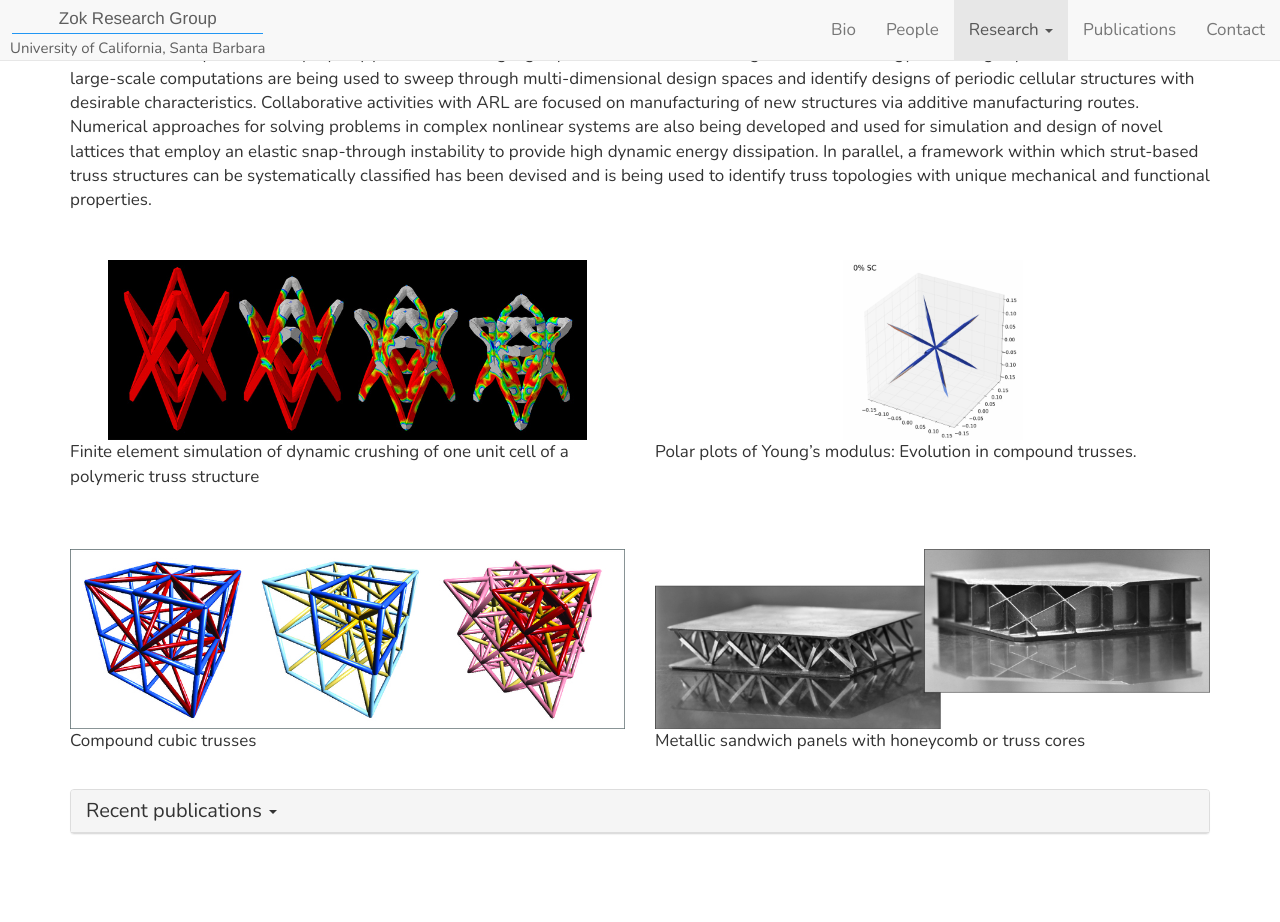
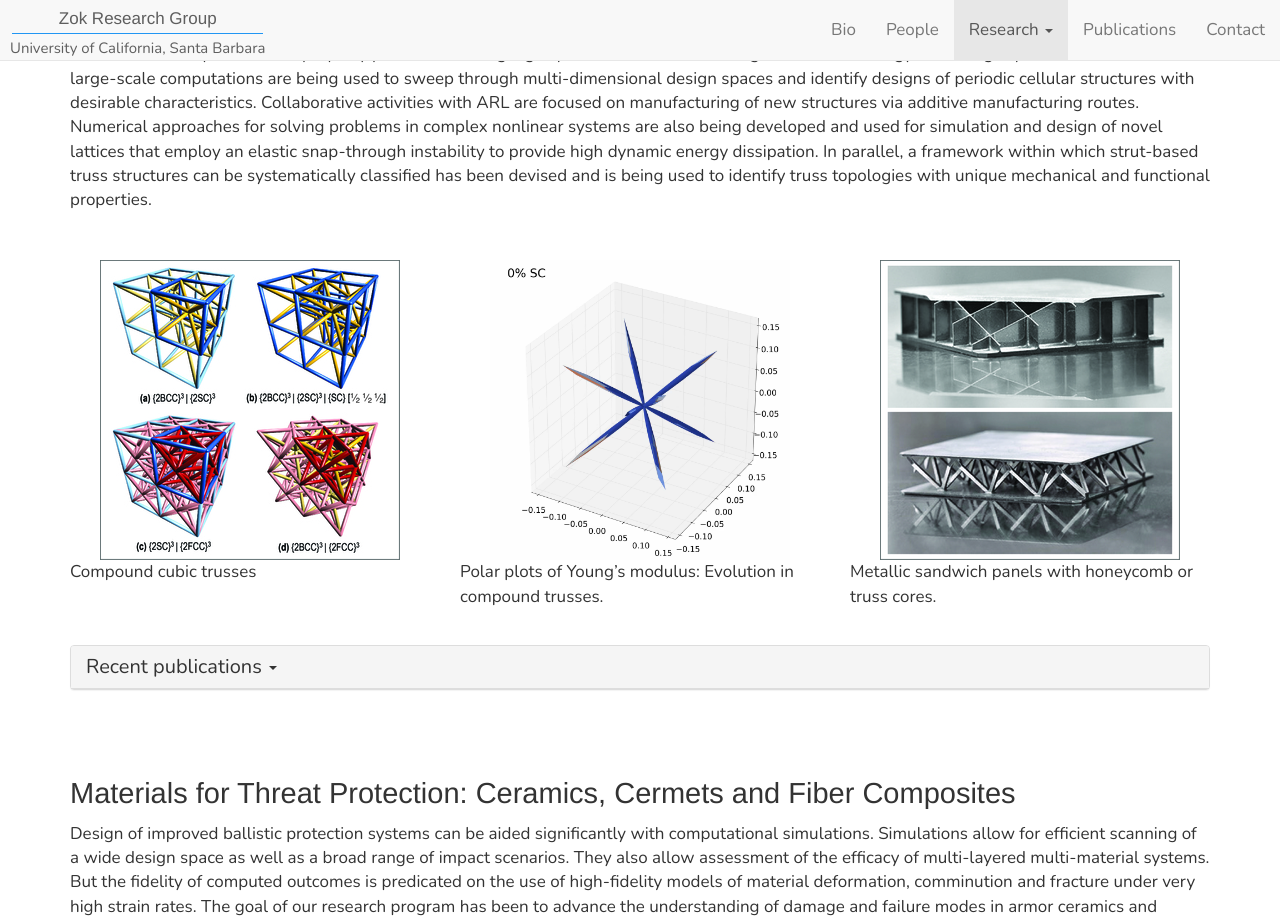
Before and after one commit to latture/zok-group-website, a Jekyll site: the page built from research/index.html, in a window 1280 px wide and 1400 px high, scrolled down 1014 px. Shown: the top 922 px of the window. Built offline with Jekyll 4.4.1, drawn with Linux system fonts in a browser that asks for light colours; some web fonts are replaced.

Commit message:
Updated images in architectured materials section.

```diff
--- a/_includes/research-arch-mats.html
+++ b/_includes/research-arch-mats.html
@@ -2,35 +2,26 @@
     <h3 class="research-heading">Architectured Materials: Foams, Lattices and Sandwiches</h3>
     <p>Inspired by the exquisite cellular assemblies found in Nature, we are pursuing strategies for the design of new synthetic ultra-lightweight structural materials with unprecedented property profiles, including high specific stiffness and strength as well as energy absorbing capabilities. On one front, large-scale computations are being used to sweep through multi-dimensional design spaces and identify designs of periodic cellular structures with desirable characteristics. Collaborative activities with ARL are focused on manufacturing of new structures via additive manufacturing routes. Numerical approaches for solving problems in complex nonlinear systems are also being developed and used for simulation and design of novel lattices that employ an elastic snap-through instability to provide high dynamic energy dissipation. In parallel, a framework within which strut-based truss structures can be systematically classified has been devised and is being used to identify truss topologies with unique mechanical and functional properties.</p>
     <div class="row">
-        <div class="col-md-6">
-            <img src="{{site.baseurl}}/assets/img/research/arch-mats/dynamic-crushing.jpg" alt="Dynamic crushing of truss" class="img-responsive center-block">
+        <div class="col-md-4">
+            <img src="{{site.baseurl}}/assets/img/research/arch-mats/compound-trusses.jpg" alt="Compound cubic trusses" class="img-responsive center-block">
             <div class="caption">
-                <p>Finite element simulation of dynamic crushing of one unit cell of a polymeric truss structure</p>
+                <p>Compound cubic trusses</p>
             </div>
         </div>
 
-        <div class="col-md-6">
+        <div class="col-md-4">
             <img src="{{site.baseurl}}/assets/img/research/arch-mats/image26.png" alt="Evolution of BCC stiffness surface" class="img-responsive center-block">
             <div class="caption">
                 <p>Polar plots of Young’s modulus: Evolution in compound trusses.</p>
             </div>
         </div>
-   </div>
-    <div class="row row-centered">
-        <div class="col-md-6">
-            <img src="{{site.baseurl}}/assets/img/research/arch-mats/compound-trusses.jpg" alt="Three compound trusses" class="img-responsive center-block">
+        <div class="col-md-4">
+            <img src="{{site.baseurl}}/assets/img/research/arch-mats/metallic-sandwich.jpg" alt="Sandwich panels" class="img-responsive center-block">
             <div class="caption">
-                <p>Compound cubic trusses</p>
+                <p>Metallic sandwich panels with honeycomb or truss cores.</p>
             </div>
         </div>
-
-        <div class="col-md-6">
-            <img src="{{site.baseurl}}/assets/img/research/arch-mats/metallic-sandwich.jpg" alt="Metallic sandwich panels" class="img-responsive center-block">
-            <div class="caption">
-                <p>Metallic sandwich panels with honeycomb or truss cores</p>
-            </div>
-        </div>
-    </div>
+   </div>
 
     <div class="panel panel-default recent-publications" id="recent-publications-arch-mats">
         <div class="panel-heading" role="tab" id="archMatsHeading">
--- a/assets/css/style.scss
+++ b/assets/css/style.scss
@@ -131,16 +131,12 @@ body {
         margin-top: $line-height-computed;
     }
 
-    img,video {
-        max-height: 300px;
-    }
-
     #research-threat-protection img,video {
         max-height: 250px;
     }
 
     #research-arch-mats img {
-        max-height: 180px;
+        max-height: 300px;
     }
 }
 
```
Also changed, not shown: assets/img/research/arch-mats/compound-trusses.jpg, assets/img/research/arch-mats/metallic-sandwich.jpg.
